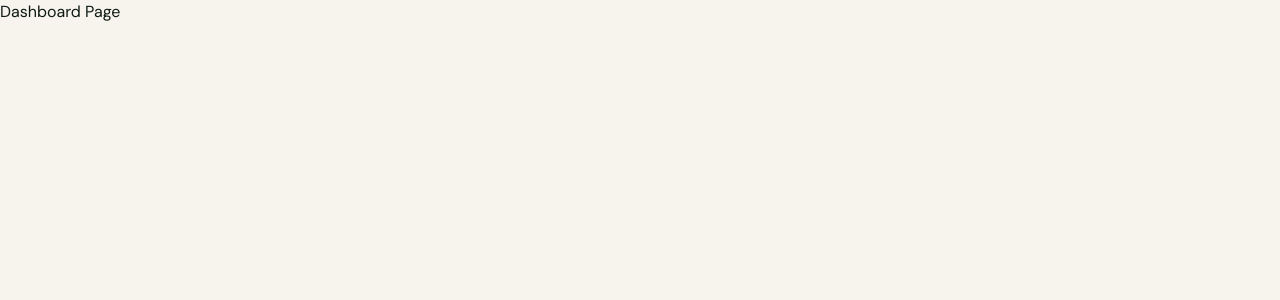
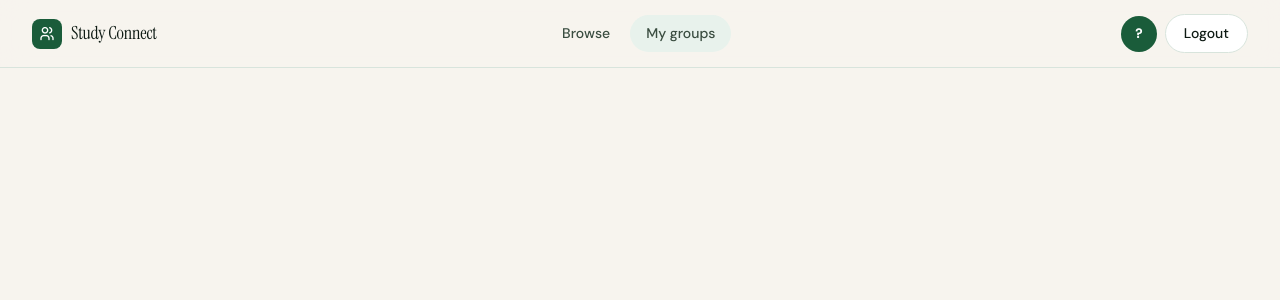
Before and after one commit to berryrae05/StudyConnect, a React app in the folder frontend/: page /dashboard in a window 1280 px wide. Shown: the top 300 px of the page. Built offline with nearby package versions, Linux system fonts and the light colour scheme; no server answers; the HTML template or start-up script is replaced by a standard one.

Commit message:
Dashboard navigation bar component added

```diff
--- /dev/null
+++ b/frontend/src/components/layout/Navbar.css
@@ -0,0 +1,40 @@
+.user-avatar {
+    width: 36px;
+    height: 36px;
+    border-radius: 50%;
+
+    display: flex;
+    align-items: center;
+    justify-content: center;
+
+    background: var(--color-primary);
+    color: white;
+
+    font-size: 13px;
+    font-weight: 600;
+
+    cursor: pointer;
+}
+
+.nav-link--active {
+    background: var(--color-primary-lt);
+    color: var(--color-primary);
+    font-weight: 600;
+}
+
+.nav-link {
+   padding: 8px 16px;
+    border-radius: 20px;
+
+    text-decoration: none;
+    color: var(--color-text-2);
+    font-size: 14px;
+    font-weight: 500;
+
+    transition: all 0.2s ease;
+}
+
+.btn:hover {
+    background: var(--color-surface-2);
+    color: var(--color-primary);
+}
--- /dev/null
+++ b/frontend/src/components/layout/Navbar.jsx
@@ -0,0 +1,67 @@
+// Top navigation bar for all authenticated pages
+// Reusable component - import this into any page that needs it.
+
+import { useNavigate, Link } from "react-router-dom";
+import "./Navbar.css";
+
+// Get initials from a name string, e.g., "Tshepo Mosia" -> "TM"
+const getInitials = (name = "") =>
+    name.split(" ").map((n) => n[0]).join("").toUpperCase().slice(0, 2);
+
+export default function Navbar({ user, onLogout, activeLink }) {
+    const navigate = useNavigate();
+
+    // Function to handle logout by removing the access token and user data from localStorage,
+    // then navigating to the login page
+    const handleLogout = () => {
+        localStorage.removeItem("access_token");
+        localStorage.removeItem("user");
+        navigate("/login");
+    };
+
+    return (
+        <header className="nav nav--scrolled">
+
+            {/* Left: Logo */}
+            <Link to="/dashboard" className="logo-row">
+                <div className="logo-mark">
+                    <i className="ti ti-users" aria-hidden="true"></i>
+                </div>
+                <span className="logo-txt">Study Connect</span>
+            </Link>
+
+            {/* Middle: Browse and My Groups */}
+            <nav className="nav-links">
+                <Link
+                    to="/browse"
+                    className={`nav-link ${activeLink === "browse" ? "nav-link--active" : ""}`}
+                >
+                    Browse
+                </Link>
+                <Link
+                    to="/dashboard"
+                    className={`nav-link ${activeLink === "dashboard" ? "nav-link--active" : ""}`}
+                >
+                    My groups
+                </Link>
+            </nav>
+
+            {/* Right: User info and logout */}
+            <div className="nav-actions">
+                <div className="user-avatar" title={user?.full_name || "Account"}>
+                    {user ? getInitials(user.full_name) : "?"}
+                </div>
+
+                <button
+                    className="btn"
+                    onClick={handleLogout}
+                >
+                    Logout
+                </button>
+
+            </div>
+
+        </header>
+    );
+
+}
--- a/frontend/src/pages/DashboardPage.jsx
+++ b/frontend/src/pages/DashboardPage.jsx
@@ -1,3 +1,14 @@
+import { useState, useEffect } from "react";
+import { Link, useNavigate } from "react-router-dom";
+import axios from "axios";
+import Input from "../components/ui/Input";
+import ThemeToggle from "../components/ui/ThemeToggle";
+import Navbar from "../components/layout/Navbar";
+
 export default function DashboardPage() {
-  return <h1>Dashboard Page</h1>;
+    const user = JSON.parse(localStorage.getItem("user"));
+
+  return (
+      <Navbar activeLink="dashboard" user={user} />
+  );
 }
```
